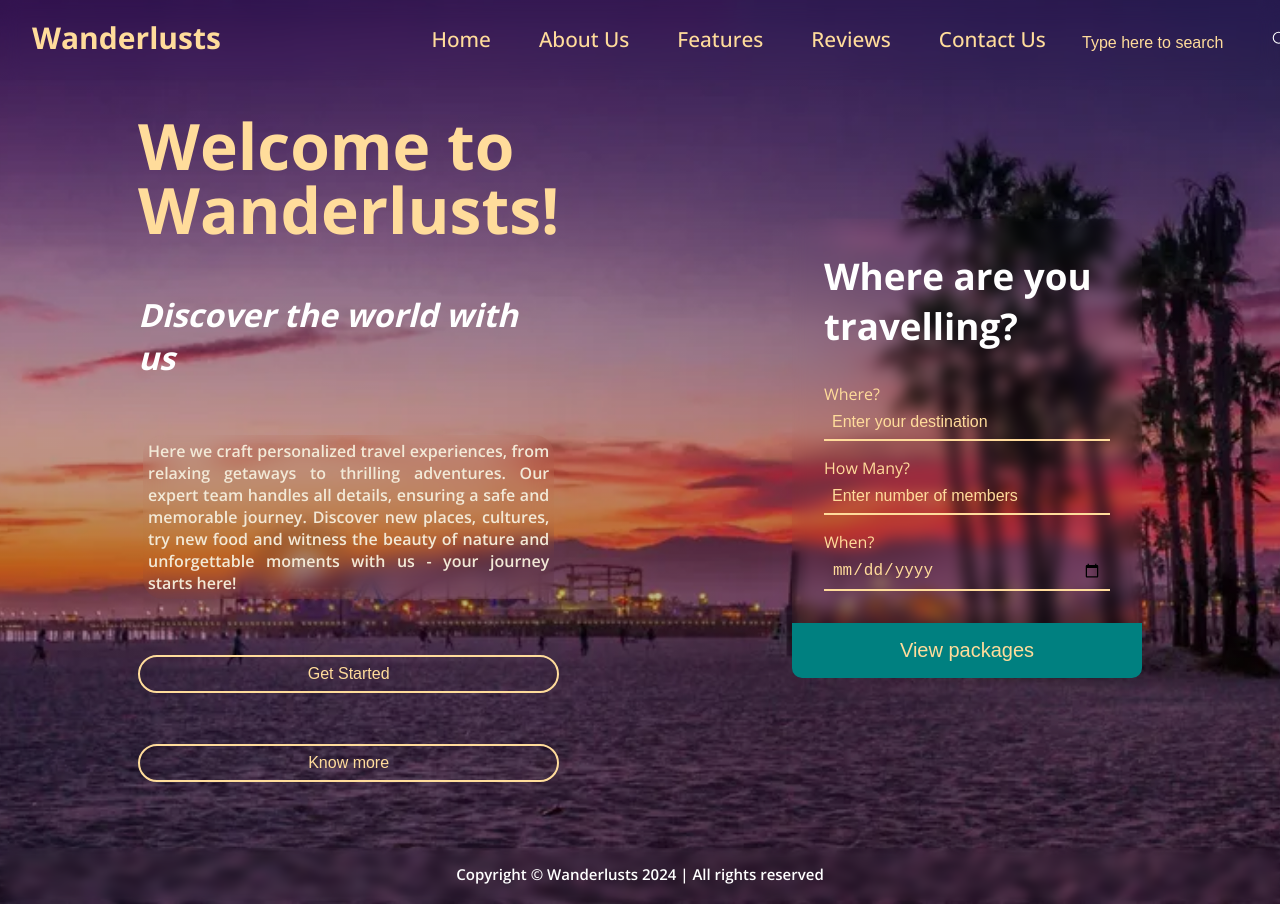
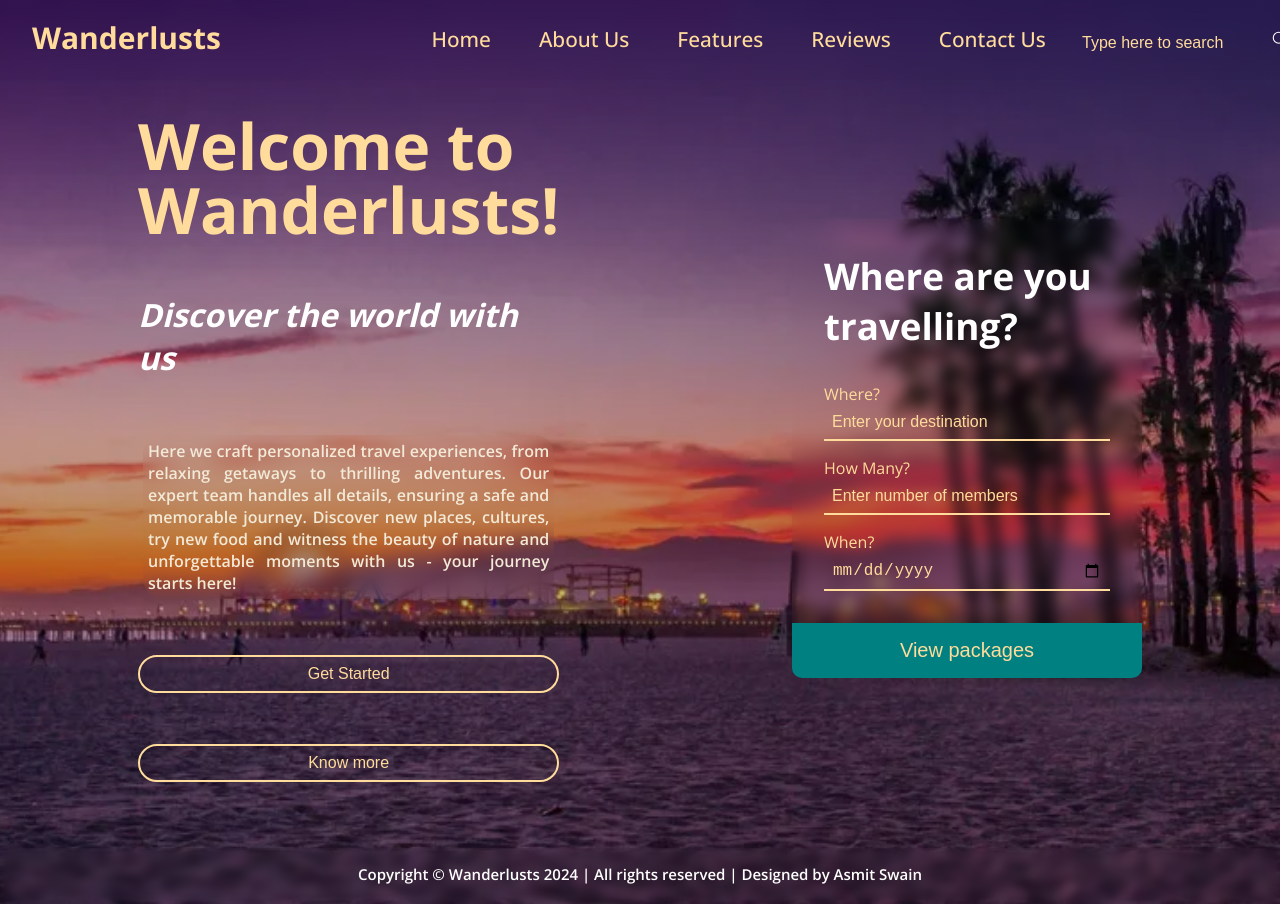
Before and after one commit to AsmitSwain27/Codsoft-Projects, a plain HTML site: page Landing Page/index.html in a window 1280 px wide. Drawn offline with nearby package versions, Linux system fonts and the light colour scheme.

Commit message:
Update index.html

```diff
--- a/Landing Page/index.html
+++ b/Landing Page/index.html
@@ -64,7 +64,7 @@
     </main>
 
     <footer>
-        Copyright &copy Wanderlusts 2024 | All rights reserved
+        Copyright &copy Wanderlusts 2024 | All rights reserved | Designed by Asmit Swain
     </footer>
 
     <script type="module" src="https://unpkg.com/ionicons@7.1.0/dist/ionicons/ionicons.esm.js"></script>
```
